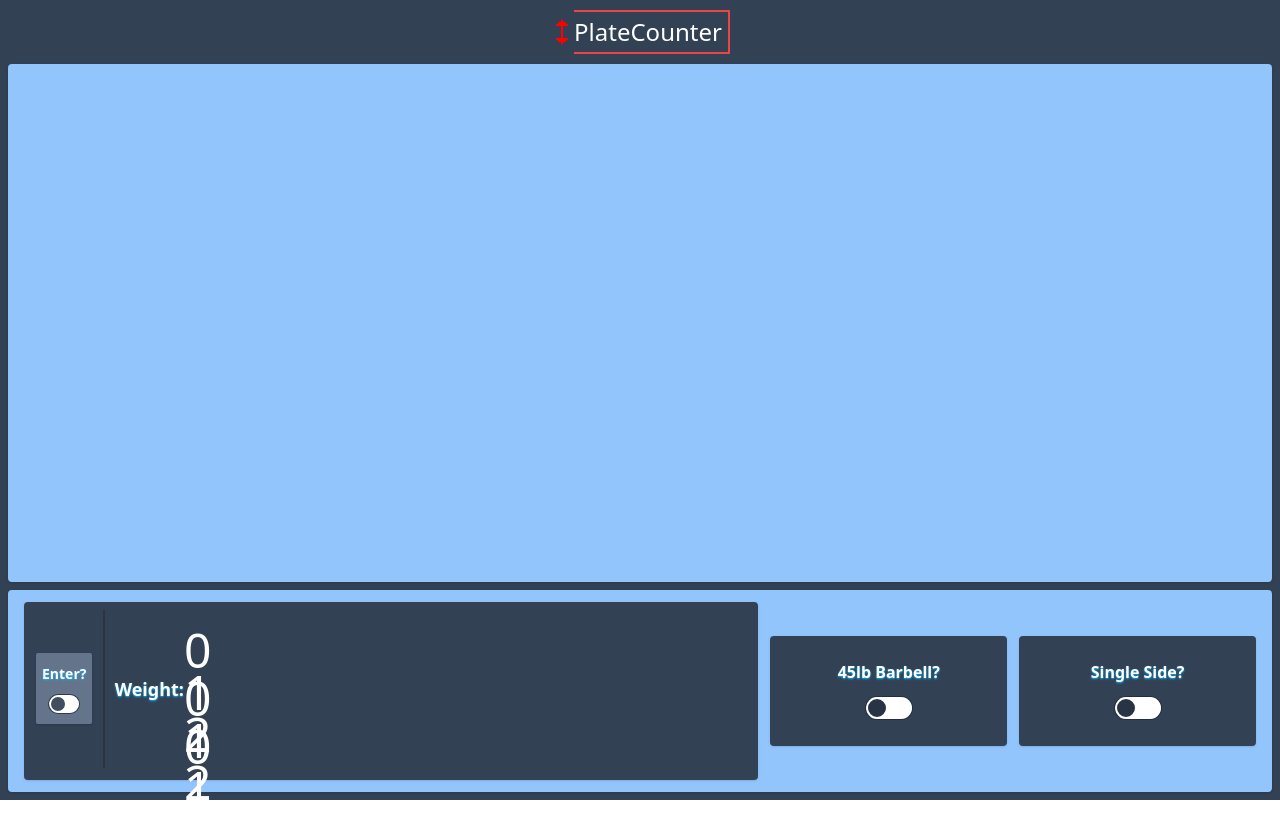
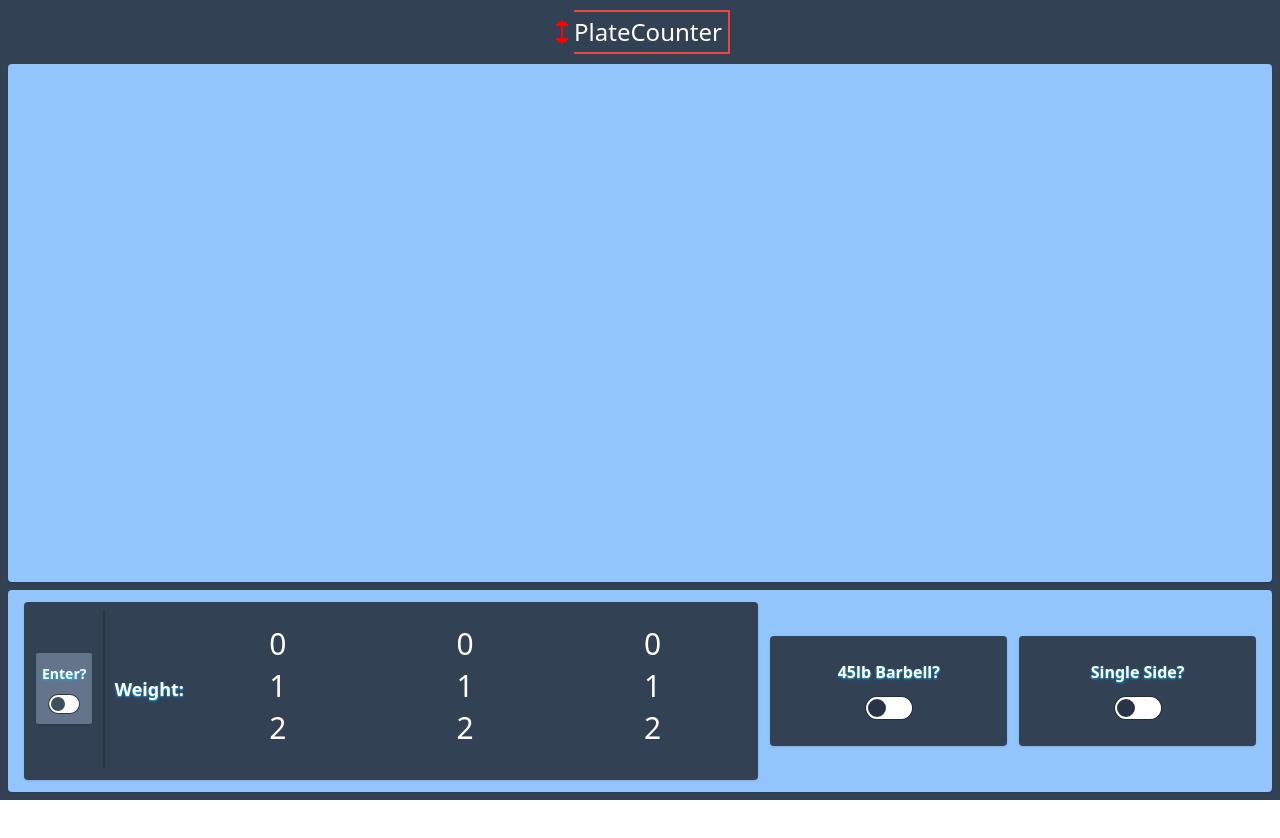
Before and after one commit to PeytonCurr/plate_counter, a React (Create React App) app: page / in a window 1280 px wide. Shown: the top 838 px of the page. After the commit the page ends 800 px from the top, so only its background shows below. Built offline with nearby package versions, Linux system fonts and the light colour scheme.

Commit message:
Skeleton Layout

```diff
--- a/src/components/weightForm.jsx
+++ b/src/components/weightForm.jsx
@@ -95,22 +95,22 @@ function WeightForm(props) {
             </div>
           }
           {!enter &&
-            <div className="h-full w-full grid grid-rows-8">
+            <div className="h-full w-full grid grid-rows-8 text-3xl">
               <div className="row-span-1 grid grid-col-3"></div>
-              <div className="row-span-2 grid grid-col-3">
-                <div className="text-5xl col-span-1">0</div>
-                <div className="text-5xl col-span-1">0</div>
-                <div className="text-5xl col-span-1">0</div>
+              <div className="row-span-2 flex justify-around">
+                <div className="">0</div>
+                <div className="">0</div>
+                <div className="">0</div>
               </div>
-              <div className="row-span-2 grid grid-col-3">
-                <div className="text-5xl col-span-1">1</div>
-                <div className="text-5xl col-span-1">1</div>
-                <div className="text-5xl col-span-1">1</div>
+              <div className="row-span-2 flex justify-around">
+                <div className="">1</div>
+                <div className="">1</div>
+                <div className="">1</div>
               </div>
-              <div className="row-span-2 grid grid-col-3">
-                <div className="text-5xl col-span-1">2</div>
-                <div className="text-5xl col-span-1">2</div>
-                <div className="text-5xl col-span-1">2</div>
+              <div className="row-span-2 flex justify-around">
+                <div className="">2</div>
+                <div className="">2</div>
+                <div className="">2</div>
               </div>
               <div className="row-span-1 grid grid-col-3"></div>
             </div>
```
